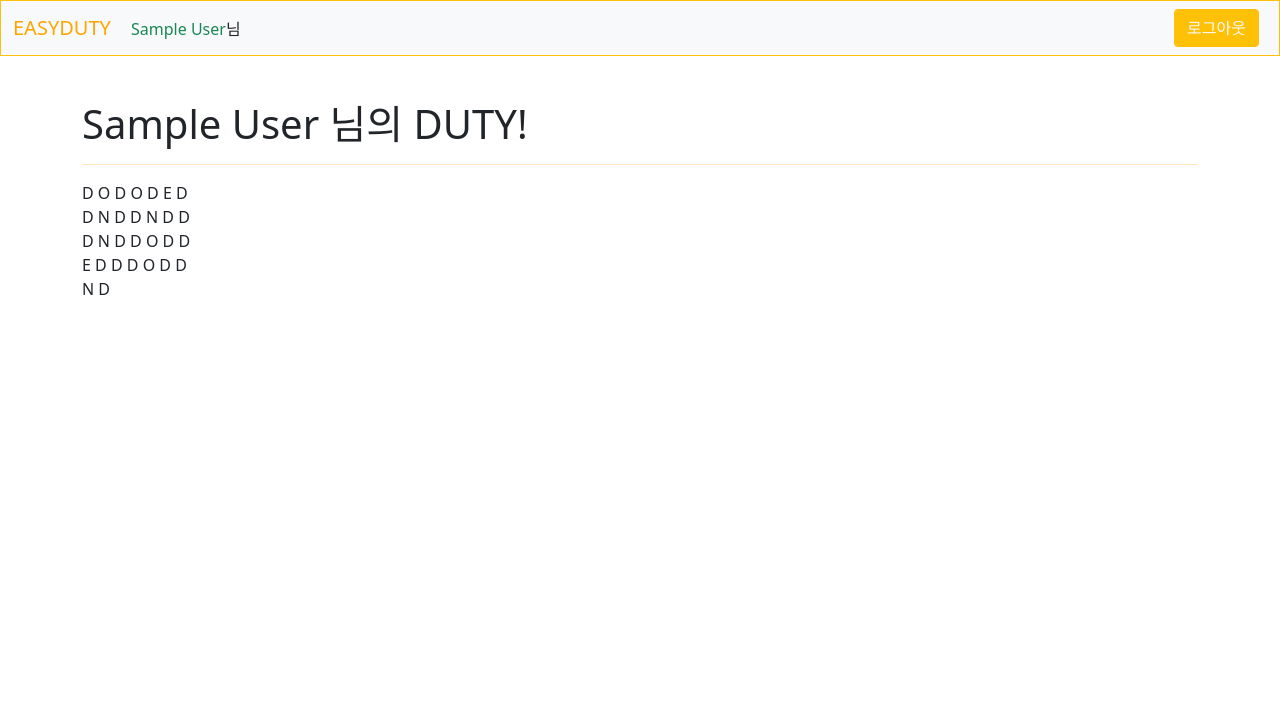
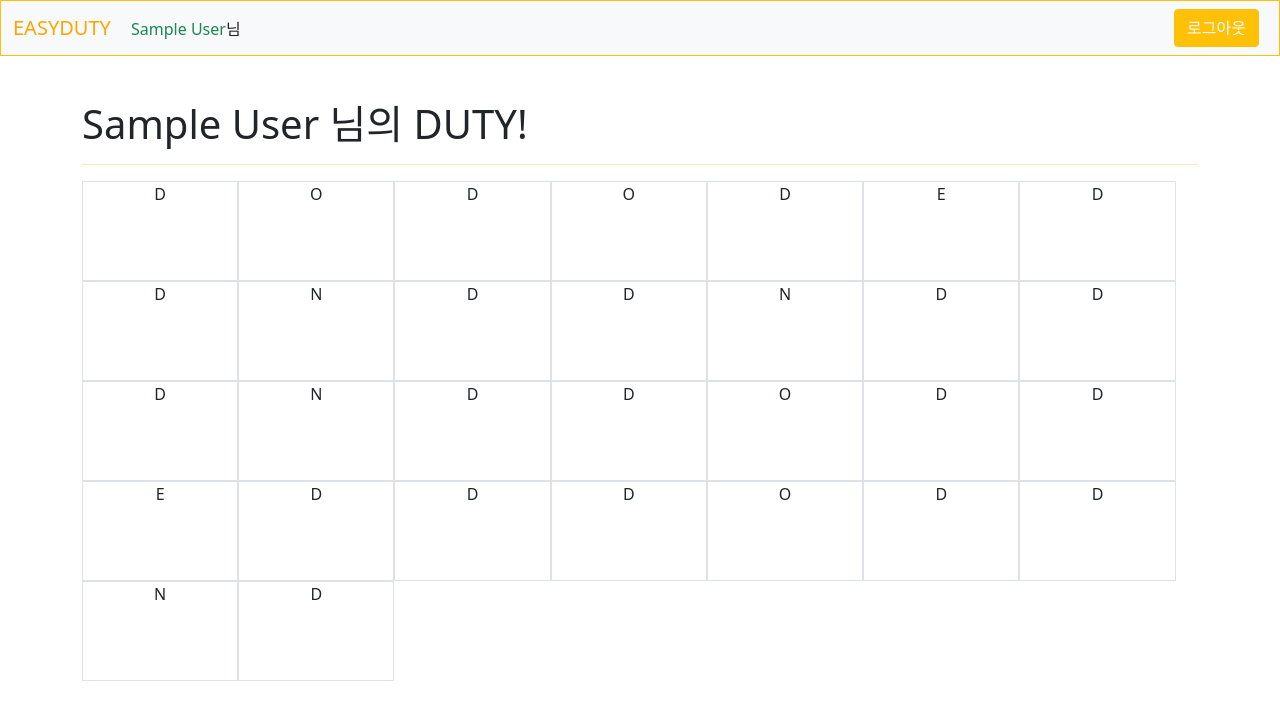
Before and after one commit to EasyDuty/Web, a Django app: page /calendars/main/ in a window 1280 px wide. Shown: the top 720 px of the page. Run offline with Django 3.2, Linux system fonts and the light colour scheme; the visitor is signed in with stand-in values (Sample User, id 1); some libraries are stand-ins or nearby versions.

Commit message:
accounts template 2.0
bootstrap form, main templates

```diff
--- a/calendars/templates/calendars/main.html
+++ b/calendars/templates/calendars/main.html
@@ -4,11 +4,17 @@
 {% block content %}
   <h1>{{ user.name }} 님의 DUTY!</h1>
   <hr>
-
-  {% for duty in duties %}
-    <span>{{ duty }}</span>
-    {% if forloop.counter|divisibleby:7 %}
-      <br>
-    {% endif %}
-  {% endfor %}
+    <div class="container">
+      <div class="row">
+      {% for duty in duties %}
+        {% if forloop.counter|divisibleby:7 %}
+          <div class="border text-center" style="width: 14%; height: 100px;">{{ duty }}</div>
+          {% comment %} <div class="offset"></div> {% endcomment %}
+        {% else %}
+          <div class="border text-center" style="width: 14%; height: 100px;">{{ duty }}</div>
+        {% endif %}
+      {% endfor %}
+      </div>
+    </div>
+  </article>
 {% endblock content %}
```
